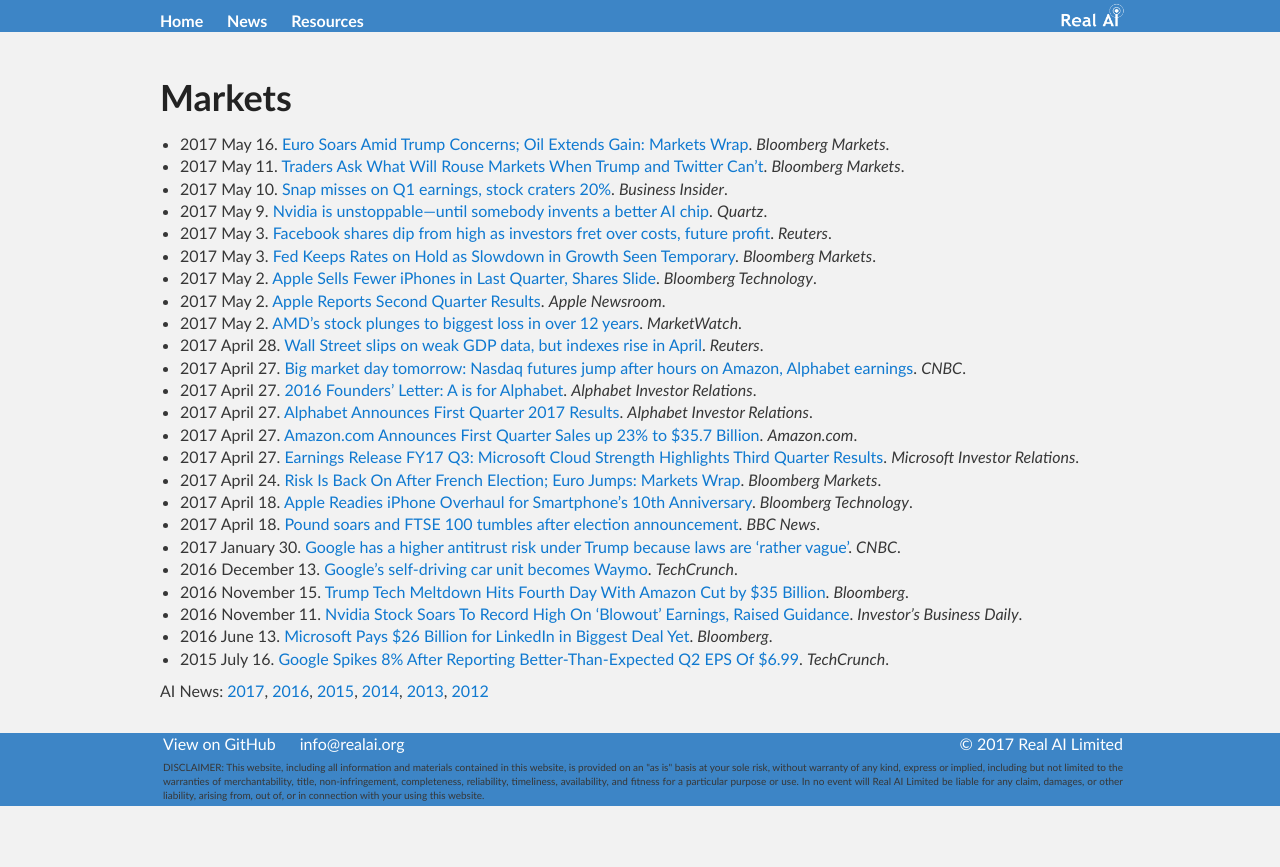
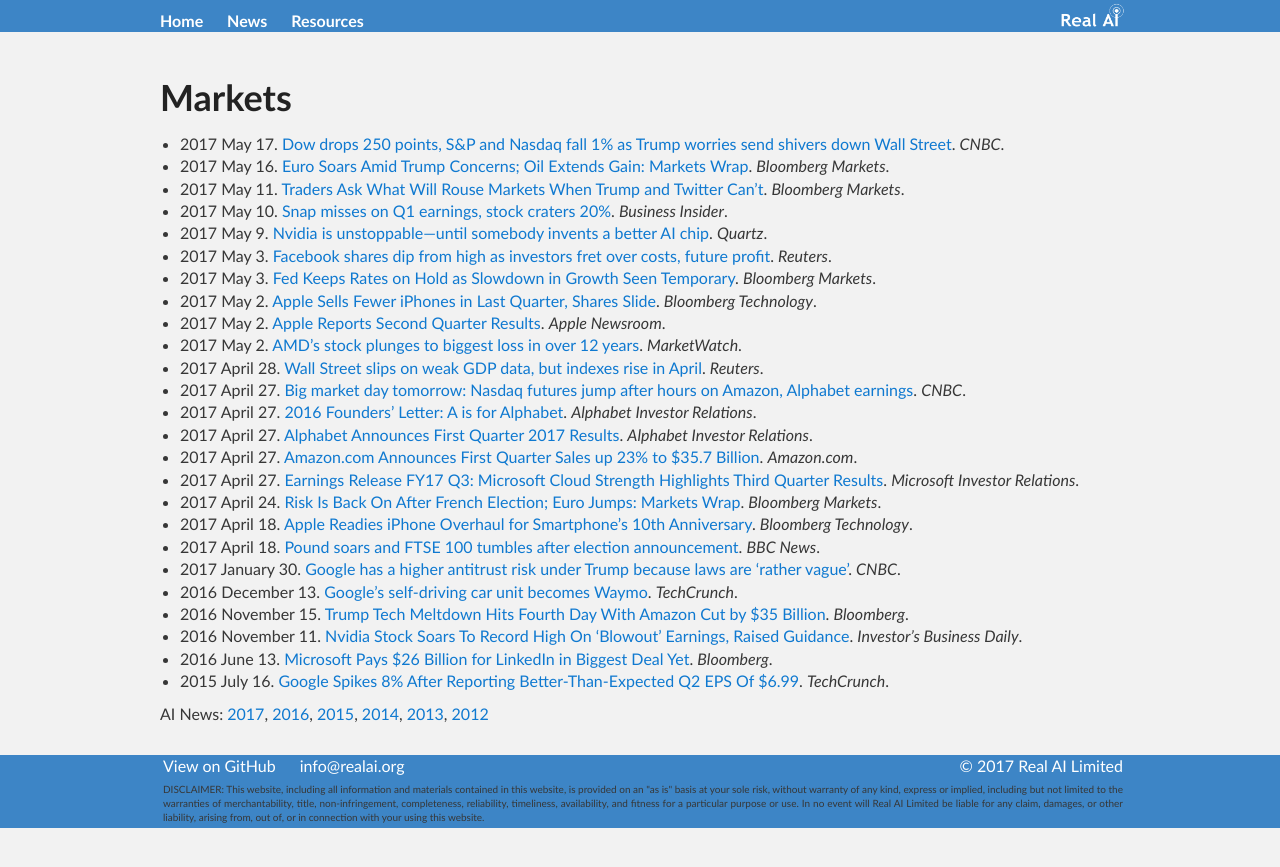
Before and after one commit to Tonywuhk/realai.org, a Jekyll site: the page built from news/markets.md, in a window 1280 px wide. Shown: the top 867 px of the page. Built offline with Jekyll 4.4.1, drawn with Linux system fonts in a browser that asks for light colours; our own code applies the rules of GitHub Pages for plain Markdown files; comment, search, counter and statistics services are not loaded; the repository's description, which GitHub fills in, is left out.

Commit message:
Update markets.md

```diff
--- a/news/markets.md
+++ b/news/markets.md
@@ -3,6 +3,7 @@
 ---
 # Markets
 
+* 2017 May 17. [Dow drops 250 points, S&P and Nasdaq fall 1% as Trump worries send shivers down Wall Street](http://www.cnbc.com/2017/05/17/us-markets.html). *CNBC*.
 * 2017 May 16. [Euro Soars Amid Trump Concerns; Oil Extends Gain: Markets Wrap](https://www.bloomberg.com/news/articles/2017-05-15/asia-stocks-set-to-rise-amid-u-s-record-oil-gain-markets-wrap). *Bloomberg Markets*.
 * 2017 May 11. [Traders Ask What Will Rouse Markets When Trump and Twitter Can't](https://www.bloomberg.com/news/articles/2017-05-11/traders-ask-what-will-rouse-markets-when-trump-and-twitter-can-t). *Bloomberg Markets*.
 * 2017 May 10. [Snap misses on Q1 earnings, stock craters 20%](http://www.businessinsider.com/snap-q1-earnings-results-2017-5). *Business Insider*.
```
